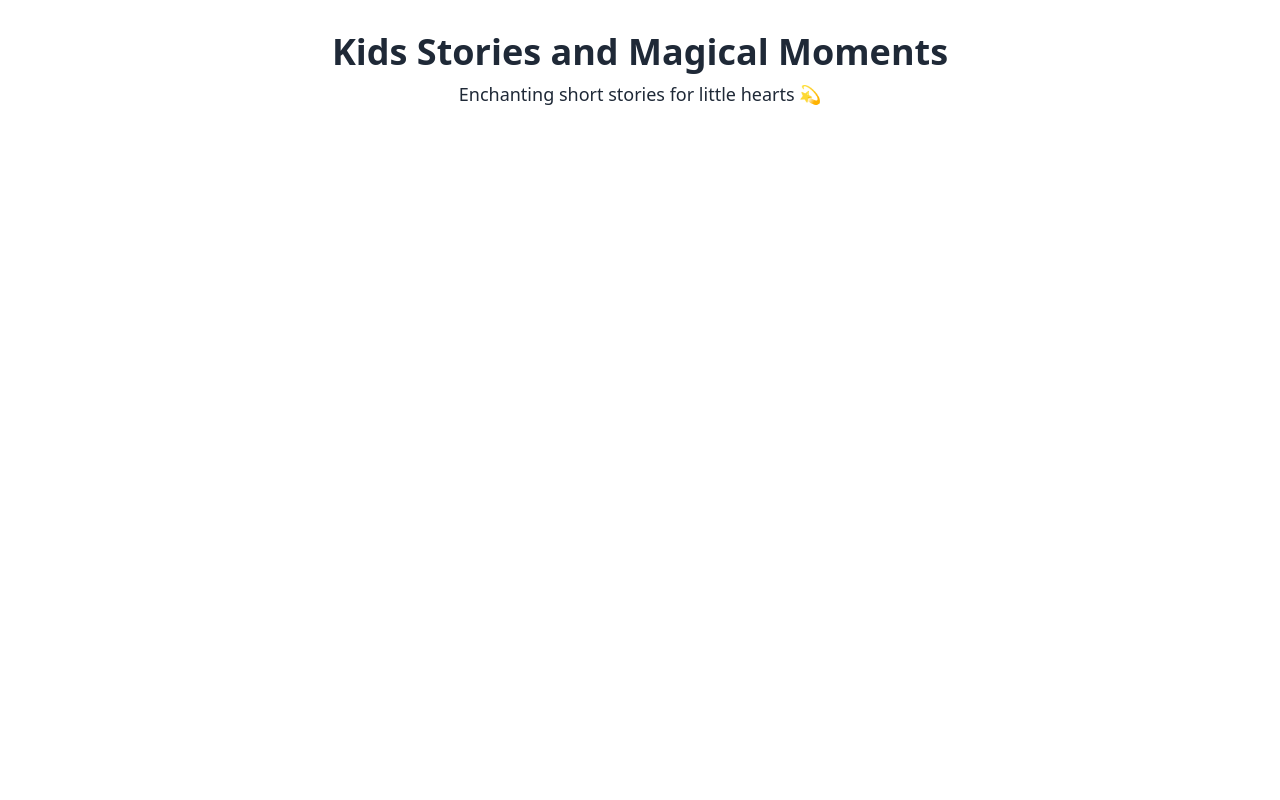
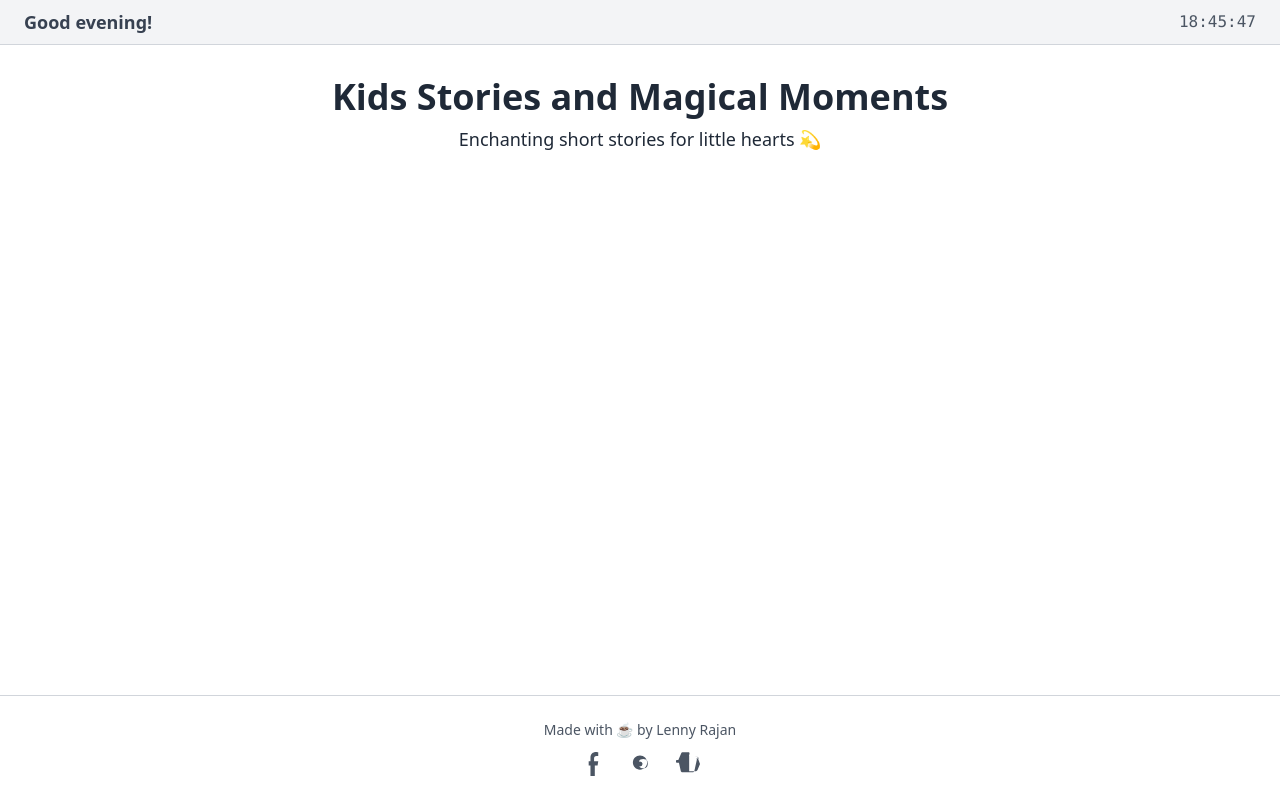
Before and after one commit to lennyrajan/WonderOnceAgain, a website: page Index.html in a window 1280 px wide. Drawn offline with nearby package versions, Linux system fonts and the light colour scheme; no server answers.

Commit message:
Added clock, footer , message, links

```diff
--- a/Index.html
+++ b/Index.html
@@ -9,14 +9,20 @@
   <link href="https://cdn.jsdelivr.net/npm/tailwindcss@2.2.19/dist/tailwind.min.css" rel="stylesheet" />
 </head>
 
-  <body id="body" class="transition-colors duration-1000 text-gray-800 min-h-screen">
+<body id="body" class="transition-colors duration-1000 text-gray-800 min-h-screen flex flex-col">
 
-    <header class="text-center py-8">
+  <!-- Top bar: Greeting and Clock -->
+  <div class="flex justify-between items-center px-6 py-2 bg-gray-100 border-b border-gray-300">
+    <div id="greeting" class="text-lg font-semibold text-gray-700"></div>
+    <div id="clock" class="font-mono text-gray-600"></div>
+  </div>
+
+  <header class="text-center py-8 flex-shrink-0">
     <h1 class="text-4xl font-bold">Kids Stories and Magical Moments</h1>
     <p class="text-lg mt-2">Enchanting short stories for little hearts 💫</p>
   </header>
 
-  <main class="px-4 md:px-16">
+  <main class="px-4 md:px-16 flex-grow">
     <div id="videoGrid" class="grid grid-cols-1 sm:grid-cols-2 md:grid-cols-3 gap-6"></div>
   </main>
 
@@ -37,6 +43,22 @@
       >❌</button>
     </div>
   </div>
+
+  <!-- Footer -->
+  <footer class="mt-12 text-center text-gray-600 text-sm py-6 border-t border-gray-300 flex flex-col items-center gap-3">
+    <div>Made with ☕ by Lenny Rajan</div>
+    <div class="flex gap-6 text-xl">
+      <a href="https://www.facebook.com/magicalkidsstories" target="_blank" aria-label="Facebook" title="Facebook" rel="noopener noreferrer" class="hover:text-blue-600 transition">
+        <svg class="w-6 h-6" fill="currentColor" viewBox="0 0 320 512"><path d="M279.1 288l14.2-92.7h-88.91v-60.13c0-25.35 12.42-50.06 52.24-50.06H293V6.26S273.5 0 248.3 0c-73.3 0-121.1 44.38-121.1 124.7v70.7H89.09V288h38.12v224h92.58V288z"/></svg>
+      </a>
+      <a href="https://www.instagram.com/magicalmomentskidsstories/" target="_blank" aria-label="Instagram" title="Instagram" rel="noopener noreferrer" class="hover:text-pink-600 transition">
+        <svg class="w-6 h-6" fill="currentColor" viewBox="0 0 448 512"><path d="M224 202.7A53.3 53.3 0 1 0 277.3 256 53.38 53.38 0 0 0 224 202.7zm124.7-41a54.6 54.6 0 0 1 30.5 30.5c7 17.2 10.7 35.7 10.7 55.8s-3.7 38.6-10.7 55.8a54.6 54.6 0 0 1-30.5 30.5c-17.2 7-35.7 10.7-55.8 10.7s-38.6-3.7-55.8-10.7a54.6 54.6 0 0 1-30.5-30.5c-7-17.2-10.7-35.7-10.7-55.8s3.7-38.6 10.7-55.8a54.6 54.6 0 0 1 30.5-30.5c17.2-7 35.7-10.7 55.8-10.7s38.6 3.7 55.8 10.7zM224 72c-84.9 0-152 67.1-152 152s67.1 152 152 152 152-67.1 152-152-67.1-152-152-152z"/></svg>
+      </a>
+      <a href="https://youtube.com/@kidsstoriesandmagicalmoments" target="_blank" aria-label="YouTube" title="YouTube" rel="noopener noreferrer" class="hover:text-red-600 transition">
+        <svg class="w-6 h-6" fill="currentColor" viewBox="0 0 576 512"><path d="M549.7 124.1C532.9 87.1 499.5 64 463.5 64H312l12.2-58.5c3.3-15.8-8.6-30.5-24.7-30.5H152c-10.7 0-20.3 6.7-23.8 16.6L56 160H24C10.7 160 0 170.7 0 184v16c0 13.3 10.7 24 24 24H70.6l45.6 208.3c2.6 11.9 13.3 19.7 25.4 19.7h272c12 0 22.8-7.9 25.4-19.7l60.5-276.7c3.3-15.3-7.9-29.6-23.8-29.6zM316 64h147.5c22.6 0 43.3 12.6 54 32.6L576 256l-59.5 141.4c-10.7 20-31.4 32.6-54 32.6H316V64z"/></svg>
+      </a>
+    </div>
+  </footer>
 
   <script>
     async function fetchVideos() {
@@ -85,7 +107,32 @@
       modal.classList.add("hidden");
     }
 
-    window.onload = fetchVideos;
+    window.onload = () => {
+      fetchVideos();
+      updateGreetingAndClock();
+      setInterval(updateGreetingAndClock, 1000);
+    };
+
+    function updateGreetingAndClock() {
+      const now = new Date();
+      const hours = now.getHours();
+      const minutes = now.getMinutes();
+      const seconds = now.getSeconds();
+
+      // Format clock as HH:MM:SS
+      const pad = n => n.toString().padStart(2, '0');
+      const timeString = `${pad(hours)}:${pad(minutes)}:${pad(seconds)}`;
+      document.getElementById('clock').textContent = timeString;
+
+      // Determine greeting
+      let greeting = "Hello!";
+      if (hours >= 5 && hours < 12) greeting = "Good morning!";
+      else if (hours >= 12 && hours < 17) greeting = "Good afternoon!";
+      else if (hours >= 17 && hours < 21) greeting = "Good evening!";
+      else greeting = "Good night!";
+
+      document.getElementById('greeting').textContent = greeting;
+    }
 
     // Dynamic background gradient
     const gradients = [
@@ -104,7 +151,6 @@ setInterval(() => {
       current = (current + 1) % gradients.length;
       body.classList.add("bg-gradient-to-br", ...gradients[current].split(" "));
     }, 8000);
-
   </script>
 
 </body>
```
Lines whose indentation alone changed are shown as unchanged.
